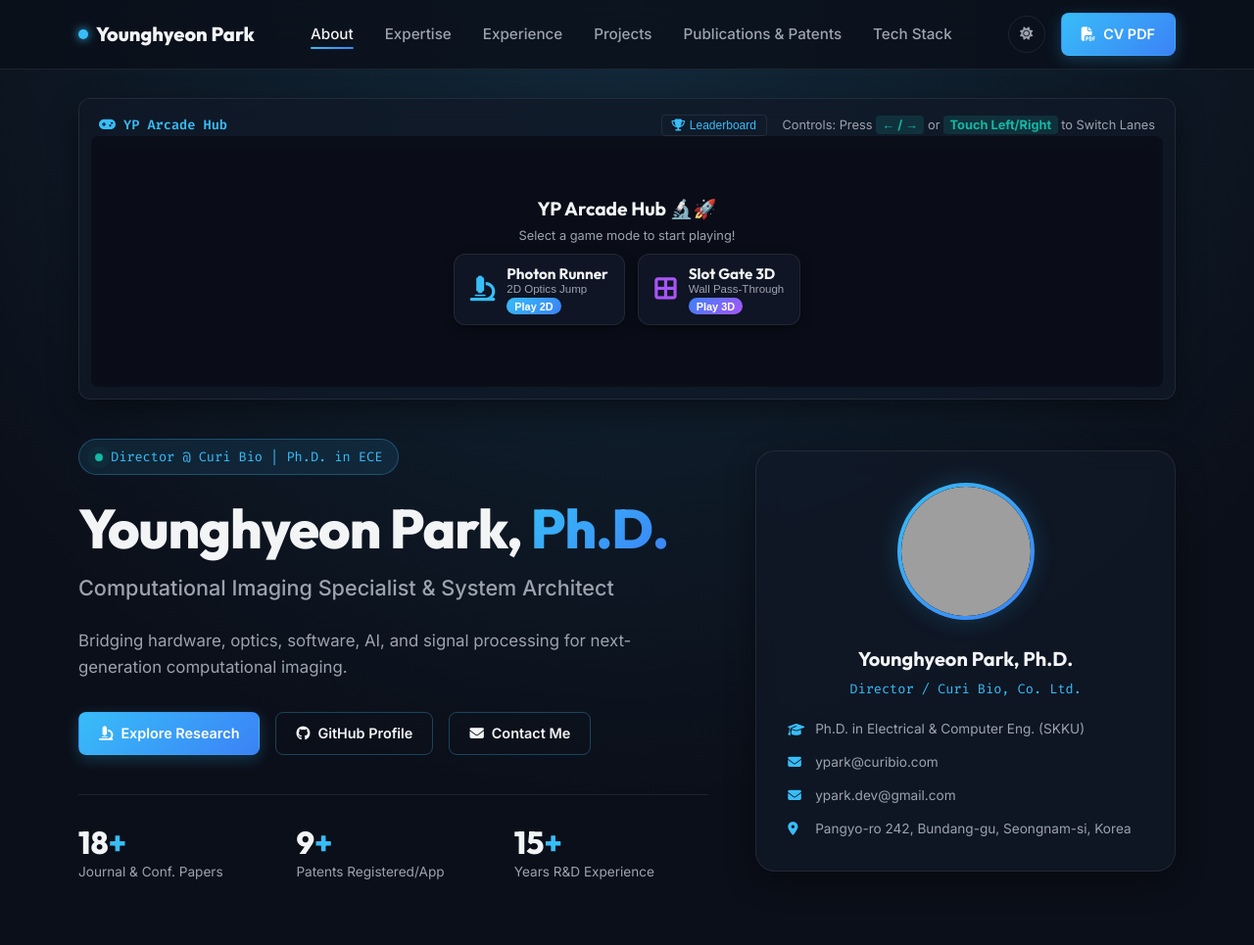
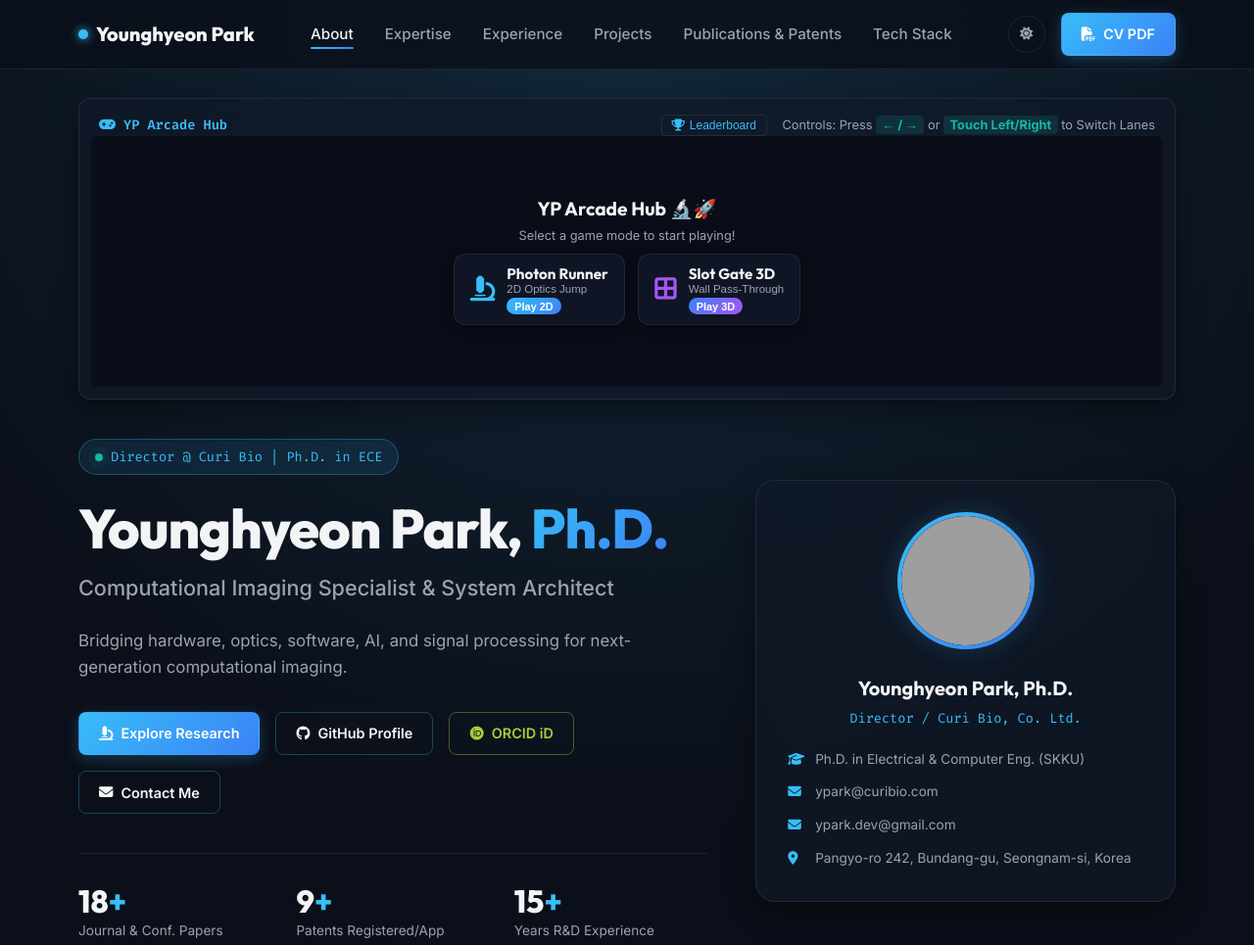
Before and after one commit to YounghyeonPark/YounghyeonPark.github.io, a plain HTML site: page index.html in a window 1280 px wide. Shown: the top 965 px of the page at 98% size. Drawn offline with Linux system fonts and the light colour scheme; grey boxes are pictures that could not be loaded.

Commit message:
Add official ORCID iD link button to portfolio website hero section

```diff
--- a/index.html
+++ b/index.html
@@ -163,6 +163,9 @@
             </a>
             <a href="https://github.com/YounghyeonPark" target="_blank" rel="noopener noreferrer" class="btn btn-outline">
               <i class="fab fa-github"></i> GitHub Profile
+            </a>
+            <a href="https://orcid.org/0000-0003-2415-3736" target="_blank" rel="noopener noreferrer" class="btn btn-outline" style="color: #a6ce39; border-color: rgba(166, 206, 57, 0.4);">
+              <i class="fab fa-orcid"></i> ORCID iD
             </a>
             <a href="#contact" class="btn btn-outline">
               <i class="fas fa-envelope"></i> Contact Me
```
